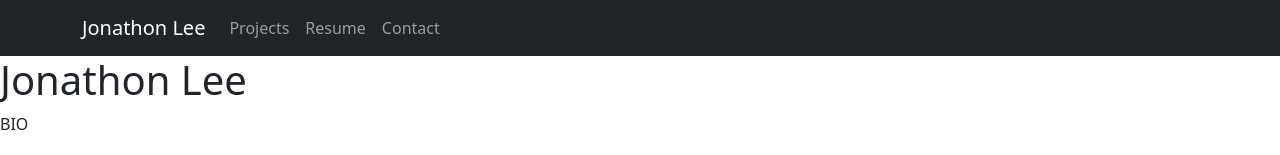
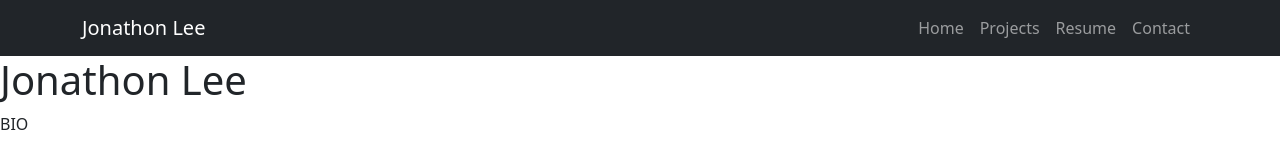
Before and after one commit to jonnyleealas/porfolio, a React (Create React App) app in the folder front-end/: page / in a window 1280 px wide. Shown: the top 155 px of the page. Built offline with nearby package versions, Linux system fonts and the light colour scheme.

Commit message:
Update NavBar.tsx

```diff
--- a/front-end/src/Header/NavBar.tsx
+++ b/front-end/src/Header/NavBar.tsx
@@ -7,7 +7,8 @@ const NavBarComponent: React.FC = () => {
       <Navbar bg="dark" variant="dark">
         <Container>
           <Navbar.Brand href="/">Jonathon Lee</Navbar.Brand>
-          <Nav className="me-auto">
+          <Nav className="ms-auto">
+            <Nav.Link as={Link} to="/">Home</Nav.Link>
             <Nav.Link as={Link} to="/projects">Projects</Nav.Link>
             <Nav.Link as={Link} to="/Resume">Resume</Nav.Link>
             <Nav.Link as={Link} to="/Contact">Contact</Nav.Link>
```
